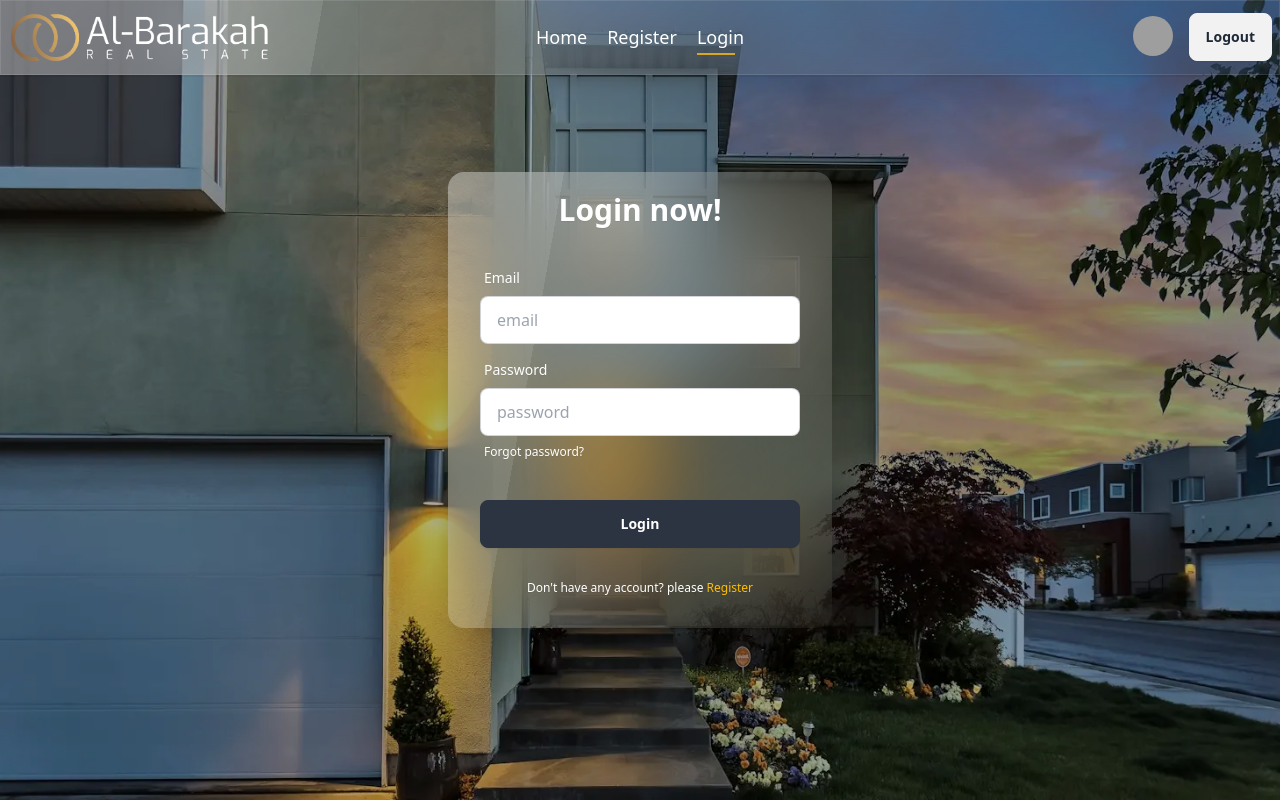
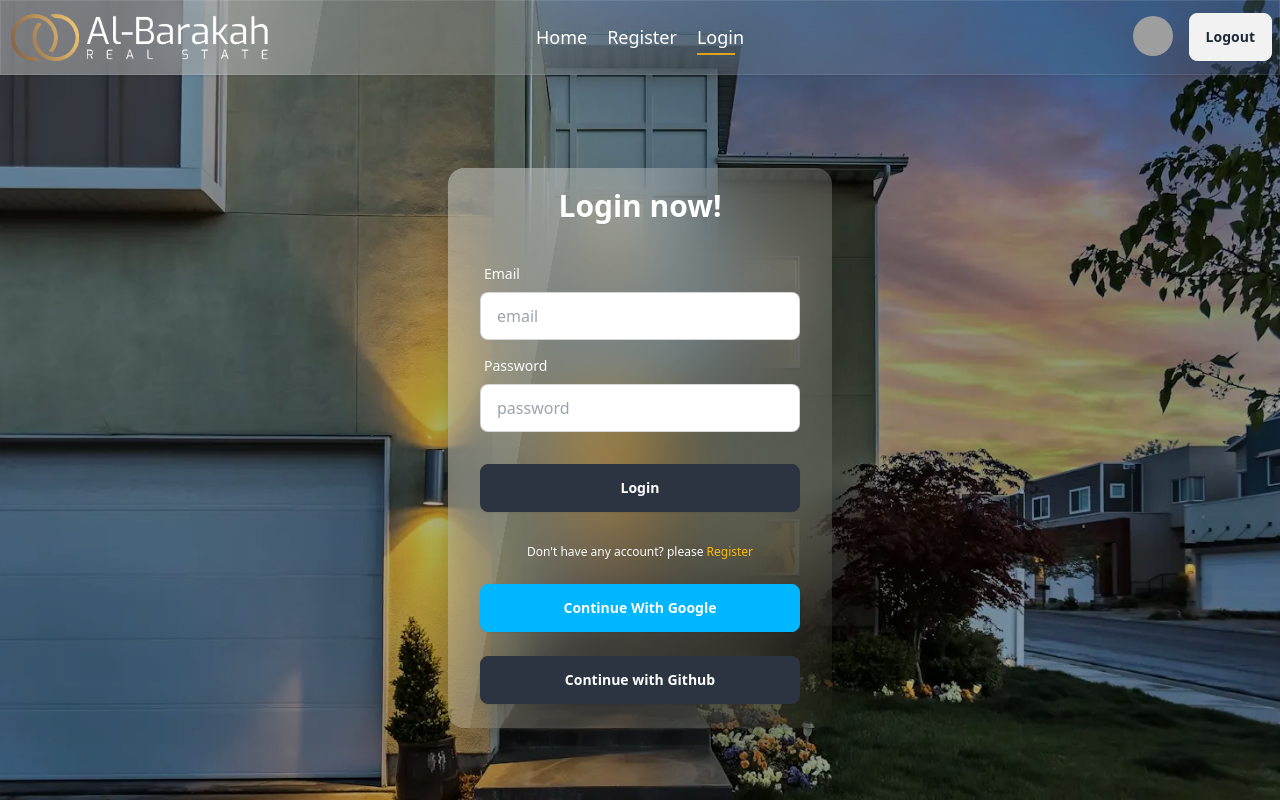
Before and after one commit to shahin-hossain-dev/al-barakah-real-estate-project, a React (Vite) app: page /login in a window 1280 px wide. Built offline with nearby package versions, Linux system fonts and the light colour scheme; grey boxes are pictures that could not be loaded.

Commit message:
firebase config,  register, login added

```diff
--- a/package.json
+++ b/package.json
@@ -18,6 +18,7 @@
     "react-dom": "^18.2.0",
     "react-hook-form": "^7.51.2",
     "react-router-dom": "^6.22.3",
+    "react-toastify": "^10.0.5",
     "sort-by": "^1.2.0",
     "swiper": "^11.1.0"
   },
--- a/src/components/Banner/Banner.jsx
+++ b/src/components/Banner/Banner.jsx
@@ -20,10 +20,6 @@ const Banner = () => {
       modules={[Navigation, Autoplay]}
       slidesPerView={1}
       loop={true}
-      onSlideChange={() => {
-        console.log("slide change");
-      }}
-      onSwiper={(swiper) => console.log(swiper)}
       autoplay={{
         delay: 3000,
         disableOnInteraction: false,
--- a/src/firebase/firebase.config.js
+++ b/src/firebase/firebase.config.js
@@ -0,0 +1,22 @@
+// Import the functions you need from the SDKs you need
+import { initializeApp } from "firebase/app";
+import { getAuth } from "firebase/auth";
+// TODO: Add SDKs for Firebase products that you want to use
+// https://firebase.google.com/docs/web/setup#available-libraries
+
+// Your web app's Firebase configuration
+const firebaseConfig = {
+  apiKey: "AIzaSyCMtIEbtcW2d_LuKpsQKkong1p-R1qRMPc",
+  authDomain: "al-barakah.firebaseapp.com",
+  projectId: "al-barakah",
+  storageBucket: "al-barakah.appspot.com",
+  messagingSenderId: "95828741284",
+  appId: "1:95828741284:web:9f9fc3754bf6f154732a31",
+};
+
+// Initialize Firebase
+const app = initializeApp(firebaseConfig);
+
+const auth = getAuth(app);
+
+export default auth;
--- a/src/layouts/Root.jsx
+++ b/src/layouts/Root.jsx
@@ -1,9 +1,36 @@
+import { createContext } from "react";
 import { Outlet } from "react-router-dom";
+// react toast
+import { ToastContainer, toast } from "react-toastify";
+import "react-toastify/dist/ReactToastify.css";
+
+export const AlertContext = createContext(null);
 const Root = () => {
+  const successAlert = (type) => {
+    if (type === "login") {
+      toast.success("Login Successfully", {
+        position: "top-center",
+        hideProgressBar: true,
+        autoClose: 1000,
+      });
+    } else if (type === "register") {
+      toast.success("Account Create Successfully", {
+        position: "top-center",
+        hideProgressBar: true,
+        autoClose: 1000,
+      });
+    }
+  };
+  const alertInfo = {
+    successAlert,
+  };
   return (
-    <div>
-      <Outlet />
-    </div>
+    <AlertContext.Provider value={alertInfo}>
+      <div>
+        <Outlet />
+        <ToastContainer />
+      </div>
+    </AlertContext.Provider>
   );
 };
 
--- a/src/pages/Login/Login.jsx
+++ b/src/pages/Login/Login.jsx
@@ -1,7 +1,14 @@
-import { Link } from "react-router-dom";
+import { Link, useNavigate } from "react-router-dom";
 import image1 from "../../assets/image1.webp";
 import Navbar from "../shared/Navbar/Navbar";
 import { useForm } from "react-hook-form";
+import { useContext } from "react";
+import { AuthContext } from "../../providers/AuthProvider";
+// react toast
+import { ToastContainer, toast } from "react-toastify";
+import "react-toastify/dist/ReactToastify.css";
+import { AlertContext } from "../../layouts/Root";
+
 export const background = {
   backgroundImage: `url(${image1})`,
   backgroundRepeat: "no-repeat",
@@ -9,22 +16,38 @@ export const background = {
   backgroundPosition: "center",
 };
 const Login = () => {
+  const { userLogin } = useContext(AuthContext);
+  const { successAlert } = useContext(AlertContext);
+  const navigate = useNavigate();
   const {
     register,
     handleSubmit,
     watch,
     formState: { errors },
   } = useForm();
-
+  // login handler
   const handleLogin = (userData) => {
-    console.log(userData);
+    const email = userData.email;
+    const password = userData.password;
+    // user login
+    userLogin(email, password)
+      .then((result) => {
+        const loggedUser = result.user;
+        if (loggedUser) {
+          navigate("/");
+          successAlert("login");
+        }
+      })
+      .catch((error) => {
+        console.log(error.message);
+      });
   };
   return (
     <div style={background}>
       <Navbar />
 
       <div className=" flex justify-center items-center min-h-screen bg-[#0000004D]">
-        <div className="card shrink-0 w-full max-w-sm shadow-2xl glass">
+        <div className="card shrink-0 w-full max-w-sm shadow-2xl glass mt-24">
           <h1 className="text-3xl mt-5 text-center font-bold text-white">
             Login now!
           </h1>
@@ -52,25 +75,27 @@ const Login = () => {
                 className="input input-bordered"
                 required
               />
-              <label className="label">
-                <a
-                  href="#"
-                  className="label-text-alt link link-hover text-white"
-                >
-                  Forgot password?
-                </a>
-              </label>
             </div>
             <div className="form-control mt-6">
               <button className="btn btn-neutral text-white">Login</button>
             </div>
           </form>
-          <p className="label-text-alt text-white text-center mb-8">
+          <p className="label-text-alt text-white text-center ">
             Don't have any account? please{" "}
             <Link to={"/register"} className=" link link-hover link-warning">
               Register
             </Link>
           </p>
+          <div className="form-control mt-6 mx-8">
+            <button className="btn btn-info text-white">
+              Continue With Google
+            </button>
+          </div>
+          <div className="form-control my-6 mx-8">
+            <button className="btn btn-neutral text-white">
+              Continue with Github
+            </button>
+          </div>
         </div>
       </div>
     </div>
--- a/src/pages/Register/Register.jsx
+++ b/src/pages/Register/Register.jsx
@@ -2,13 +2,39 @@ import { useForm } from "react-hook-form";
 import Navbar from "../shared/Navbar/Navbar";
 import image1 from "../../assets/image1.webp";
 import { background } from "../Login/Login";
-import { Link } from "react-router-dom";
+import { Link, useNavigate } from "react-router-dom";
+import { useContext } from "react";
+import { AuthContext } from "../../providers/AuthProvider";
+// react toast
+import { ToastContainer, toast } from "react-toastify";
+import "react-toastify/dist/ReactToastify.css";
+import { AlertContext } from "../../layouts/Root";
 
 const Register = () => {
+  const { createUser } = useContext(AuthContext);
+  const { successAlert } = useContext(AlertContext);
   const { register, handleSubmit } = useForm();
+
+  const navigate = useNavigate();
 
   const handleRegister = (userData) => {
     console.log(userData);
+    const name = userData.name;
+    const email = userData.email;
+    const password = userData.password;
+    const photoURL = userData.photoURL;
+    // create user with firebase
+    createUser(email, password)
+      .then((result) => {
+        const loggedUser = result.user;
+        if (loggedUser) {
+          successAlert("register");
+          navigate("/");
+        }
+      })
+      .catch((error) => {
+        console.log(error);
+      });
   };
   return (
     <div style={background}>
--- a/src/providers/AuthProvider.jsx
+++ b/src/providers/AuthProvider.jsx
@@ -1,11 +1,27 @@
+import {
+  createUserWithEmailAndPassword,
+  signInWithEmailAndPassword,
+} from "firebase/auth";
 import { createContext, useState } from "react";
+import auth from "../firebase/firebase.config";
 
 export const AuthContext = createContext(null);
 
 const AuthProvider = ({ children }) => {
   const [user, setUser] = useState(null);
+
+  // create account
+  const createUser = (email, password) => {
+    return createUserWithEmailAndPassword(auth, email, password);
+  };
+  // sing in
+  const userLogin = (email, password) => {
+    return signInWithEmailAndPassword(auth, email, password);
+  };
   const authInfo = {
     user,
+    createUser,
+    userLogin,
   };
   return (
     <AuthContext.Provider value={authInfo}>{children}</AuthContext.Provider>
```
Also changed, not shown: 1 other file (tests, documents, lock files or other folders).
